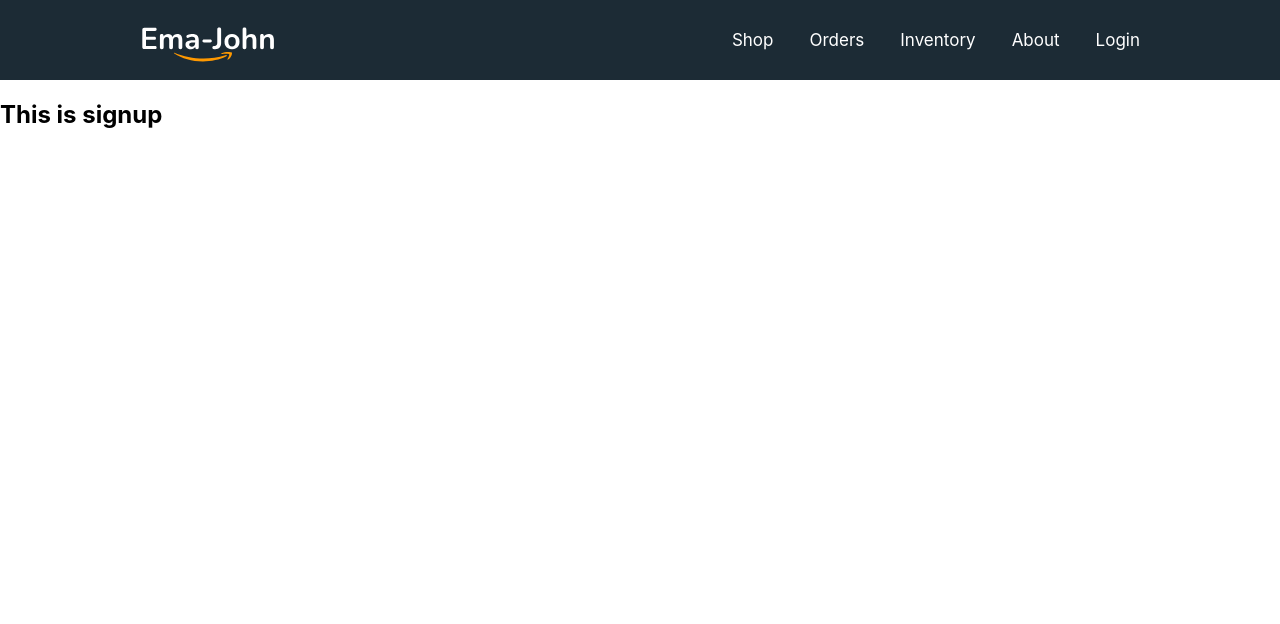
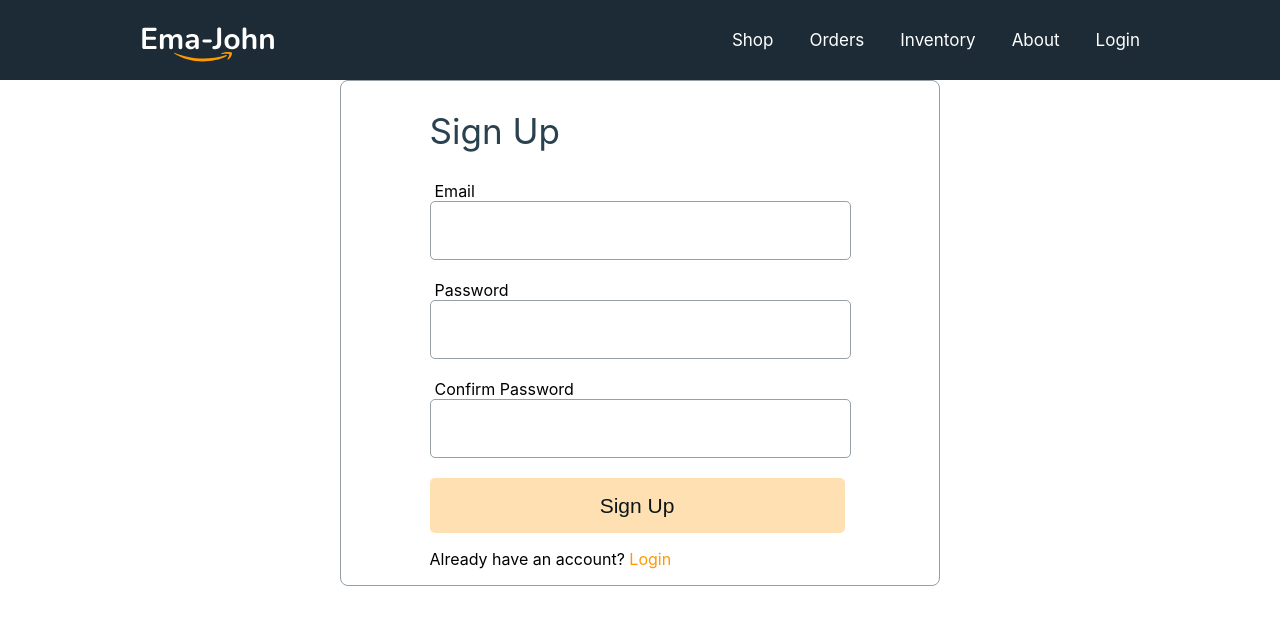
Before and after one commit to Sultana-Razia/ema-john-with-auth, a React (Create React App) app: page /signup in a window 1280 px wide. Shown: the top 624 px of the page. Built offline with nearby package versions, Linux system fonts and the light colour scheme.

Commit message:
Style sign up component and access email, password

```diff
--- a/src/components/Login/Login.css
+++ b/src/components/Login/Login.css
@@ -39,6 +39,11 @@
     border: none;
     font-size: 21px;
     color: #0E161A;
+    cursor: pointer;
+}
+
+.form-submit:hover {
+    background: rgba(255, 153, 0, 0.5);
 }
 
 .form-link {
--- a/src/components/Login/Login.js
+++ b/src/components/Login/Login.js
@@ -10,11 +10,11 @@
                 <form>
                     <div className="input-group">
                         <label htmlFor="email">Email</label>
-                        <input type="email" name="email" id="" />
+                        <input type="email" name="email" id="" required />
                     </div>
                     <div className="input-group">
                         <label htmlFor="password">Password</label>
-                        <input type="password" name="password" id="" />
+                        <input type="password" name="password" id="" required />
                     </div>
                     <input className='form-submit' type="submit" value="Login" />
                 </form>
--- a/src/components/SignUp/SignUp.js
+++ b/src/components/SignUp/SignUp.js
@@ -1,10 +1,57 @@
 import React from 'react';
-import './SignUp.css';
+import { useState } from 'react';
+import { Link } from 'react-router-dom';
 
 const SignUp = () => {
+    const [email, setEmail] = useState('');
+    const [password, setPassword] = useState('');
+    const [confirmPassword, setConfirmPassword] = useState('');
+    const [error, setError] = useState('');
+
+    const handleEmailBlur = event => {
+        setEmail(event.target.value);
+    }
+
+    const handlePasswordBlur = event => {
+        setPassword(event.target.value);
+    }
+
+    const handleConfirmPasswordBlur = event => {
+        setConfirmPassword(event.target.value);
+    }
+
+    const handleCreateUser = event => {
+        event.preventDefault();
+        if (password !== confirmPassword) {
+            setError('Your password did not match');
+            return;
+        }
+    }
+
     return (
-        <div>
-            <h2>This is signup</h2>
+        <div className='form-container'>
+            <div>
+                <h2 className='form-title'>Sign Up</h2>
+                <form onSubmit={handleCreateUser}>
+                    <div className="input-group">
+                        <label htmlFor="email">Email</label>
+                        <input onBlur={handleEmailBlur} type="email" name="email" id="" required />
+                    </div>
+                    <div className="input-group">
+                        <label htmlFor="password">Password</label>
+                        <input onBlur={handlePasswordBlur} type="password" name="password" id="" required />
+                    </div>
+                    <div className="input-group">
+                        <label htmlFor="confirm-password">Confirm Password</label>
+                        <input onBlur={handleConfirmPasswordBlur} type="password" name="confirm-password" id="" required />
+                    </div>
+                    <p style={{ color: 'red' }}>{error}</p>
+                    <input className='form-submit' type="submit" value="Sign Up" />
+                </form>
+                <p>
+                    Already have an account? <Link className='form-link' to='/login'>Login</Link>
+                </p>
+            </div>
         </div>
     );
 };
```
